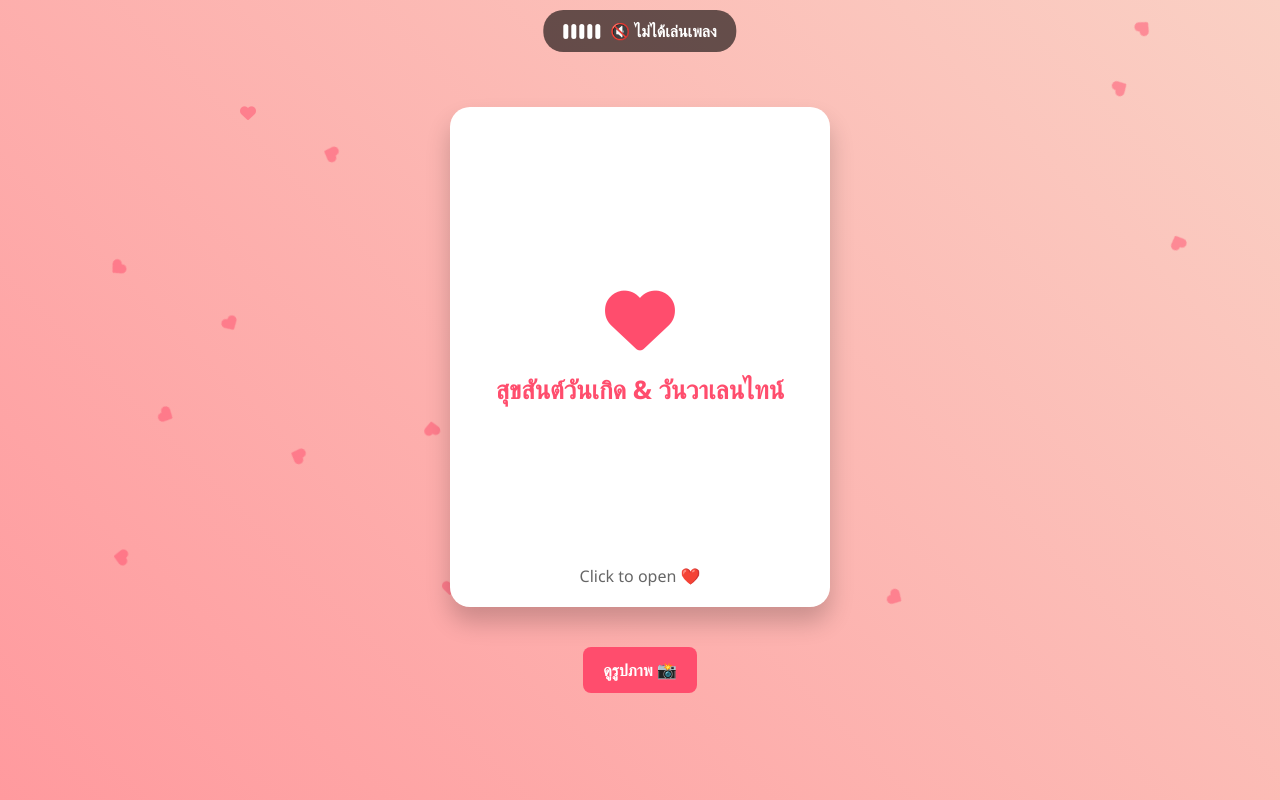
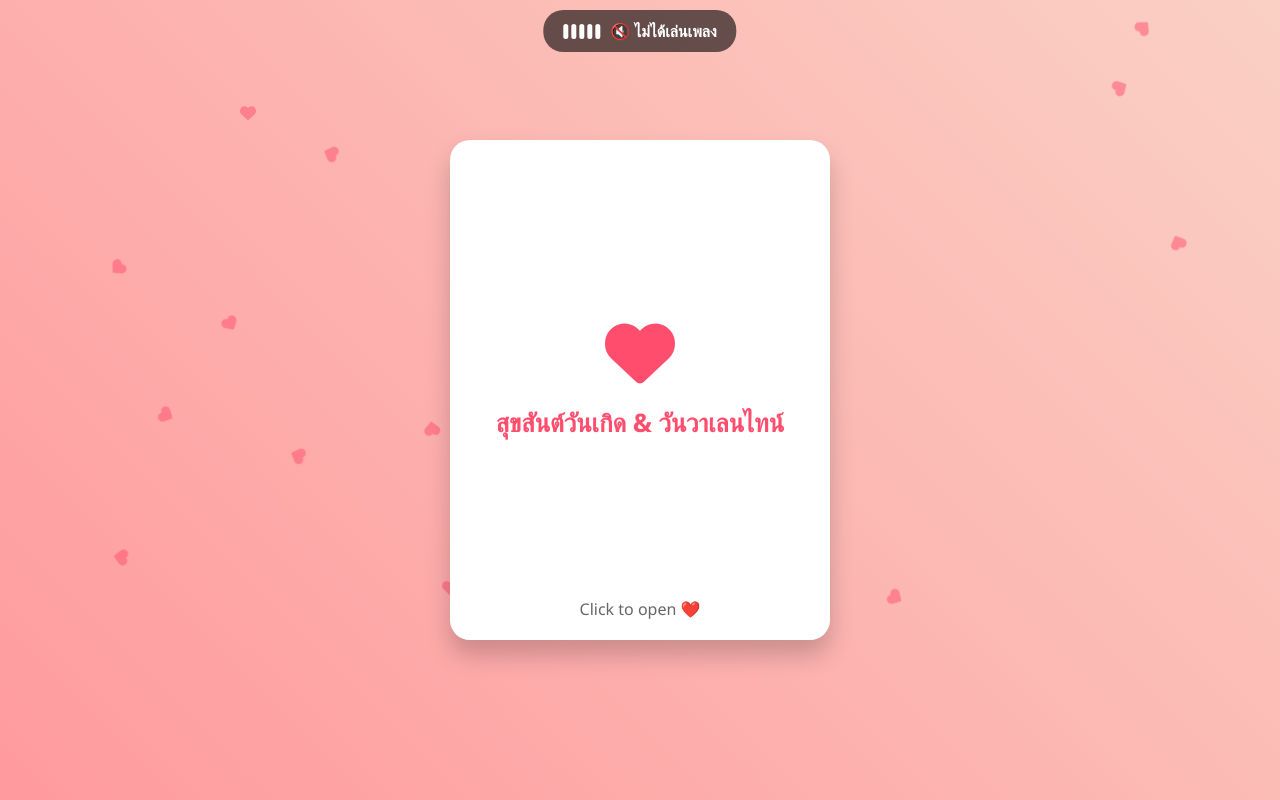
Before and after one commit to hawa-nack/HBD-VDay-For-Pang, a plain HTML site: page index.html in a window 1280 px wide. Drawn offline with Linux system fonts and the light colour scheme.

Commit message:
Update index.html

```diff
--- a/index.html
+++ b/index.html
@@ -268,11 +268,7 @@
   </div>
 
   <!-- ปุ่มเปิดลิงก์ -->
-  <div class="button-container">
-    <a href="https://drive.google.com/drive/u/0/folders/1srVdc17mU6BE3a1l9beZ_SlX3rRpwbCh" target="_blank" class="view-button">
-      ดูรูปภาพ 📸
-    </a>
-  </div>
+
 
   <audio id="bgMusic" loop>
     <source src="scrubb.mp3" type="audio/mpeg">
```
